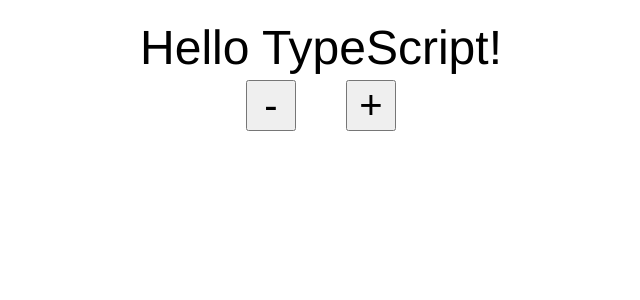
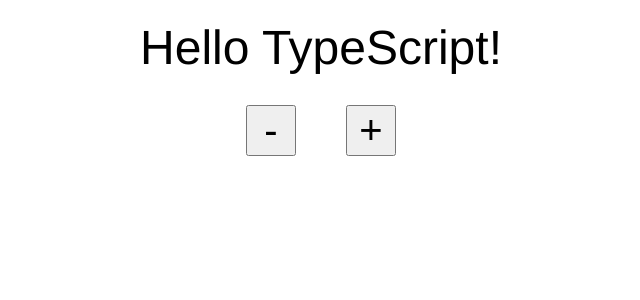
Before and after one commit to krishnauppili/react-ts-todo, a React (Create React App) app: page / in a window 1280 px wide. Shown: the top 300 px of the page, without its empty margins (319-959 px from the left). Built offline with nearby package versions, Linux system fonts and the light colour scheme.

Commit message:
Modified scss files

```diff
--- a/src/components/Hello/hello.css
+++ b/src/components/Hello/hello.css
@@ -5,6 +5,7 @@
   font-family: 'Helvetica', Tahoma, Geneva, Verdana, sans-serif; }
 
 .hello button {
+  margin-top: 30px;
   margin-left: 25px;
   margin-right: 25px;
   font-size: 40px;
--- a/src/components/Hello/hello.scss
+++ b/src/components/Hello/hello.scss
@@ -6,6 +6,7 @@
 }
 
 .hello button {
+    margin-top: 30px;
     margin-left: 25px;
     margin-right: 25px;
     font-size: 40px;
--- a/src/styles/css/main.css
+++ /dev/null
@@ -1,7 +0,0 @@
-.hello {
-  position: relative;
-  top: 5%; }
-  .hello .greeting {
-    position: relative;
-    top: 30%;
-    margin-right: 5%; }
--- a/src/styles/scss/main.css
+++ /dev/null
@@ -1,7 +0,0 @@
-.hello {
-  position: relative;
-  top: 5%; }
-  .hello .greeting {
-    position: relative;
-    top: 30%;
-    margin-right: 5%; }
--- a/src/styles/scss/main.scss
+++ /dev/null
@@ -1,9 +0,0 @@
-.hello{
-  position:relative;
-  top:5%;
-  .greeting{
-    position:relative;
-    top:30%;
-    margin-right: 5%;
-  }
-}
```
